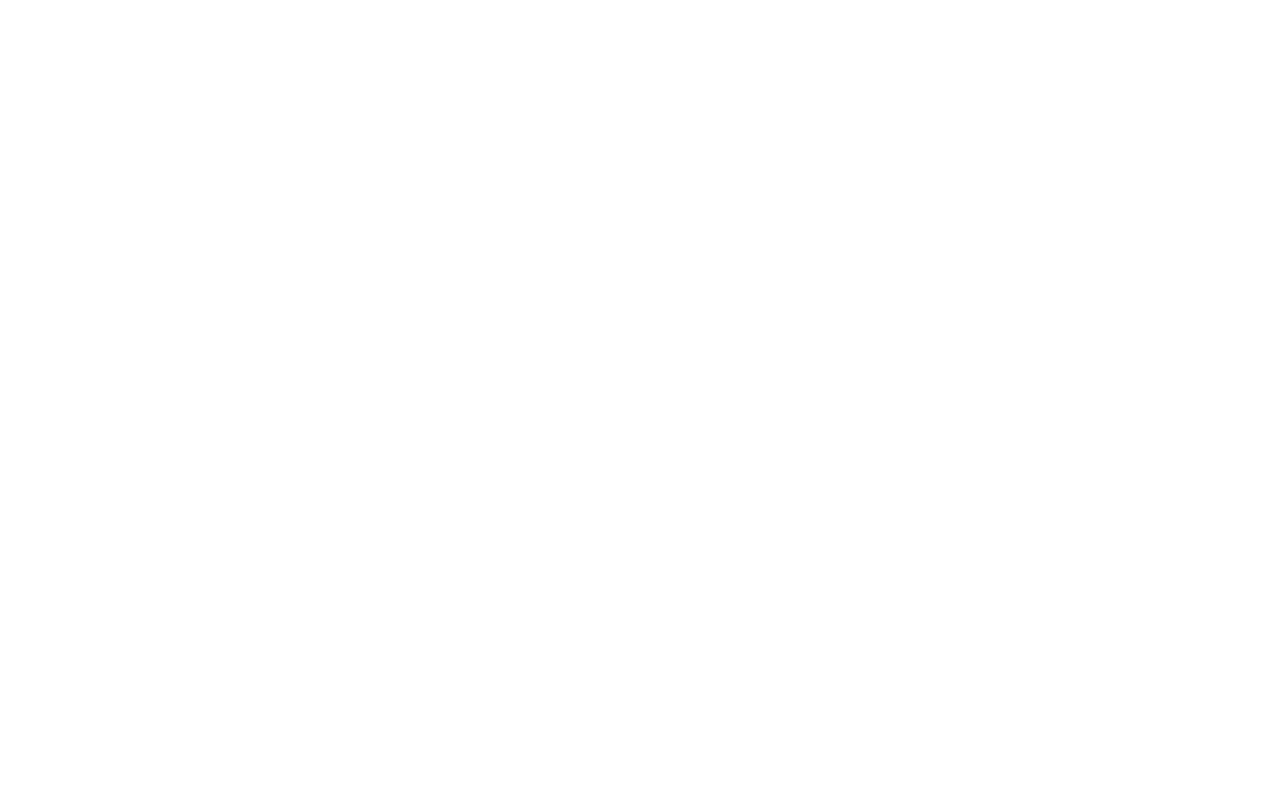
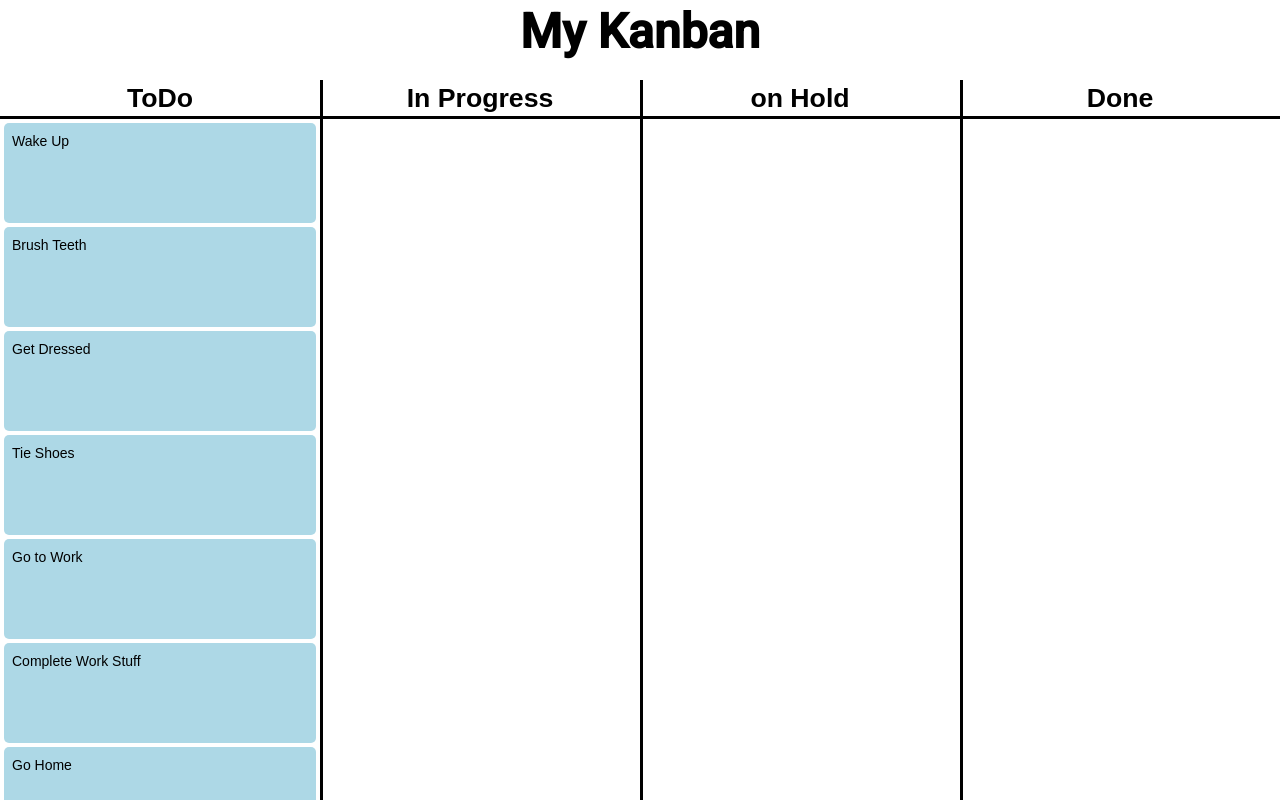
Before and after one commit to tbrowndev/MyKanban, an Angular app: page / in a window 1280 px wide. Shown: the top 800 px of the page. Built offline with nearby package versions, Linux system fonts and the light colour scheme.

Commit message:
added board and drag drop functionality

```diff
--- a/angular.json
+++ b/angular.json
@@ -23,6 +23,7 @@
               "src/assets"
             ],
             "styles": [
+              "./node_modules/@angular/material/prebuilt-themes/pink-bluegrey.css",
               "src/styles.css"
             ],
             "scripts": []
@@ -90,6 +91,7 @@
               "src/assets"
             ],
             "styles": [
+              "./node_modules/@angular/material/prebuilt-themes/pink-bluegrey.css",
               "src/styles.css"
             ],
             "scripts": []
--- a/package.json
+++ b/package.json
@@ -11,10 +11,12 @@
   "private": true,
   "dependencies": {
     "@angular/animations": "^14.2.0",
+    "@angular/cdk": "^14.2.5",
     "@angular/common": "^14.2.0",
     "@angular/compiler": "^14.2.0",
     "@angular/core": "^14.2.0",
     "@angular/forms": "^14.2.0",
+    "@angular/material": "^14.2.5",
     "@angular/platform-browser": "^14.2.0",
     "@angular/platform-browser-dynamic": "^14.2.0",
     "@angular/router": "^14.2.0",
--- a/src/app/app.component.css
+++ b/src/app/app.component.css
@@ -0,0 +1,75 @@
+.container {
+    width: 100vw;
+    height: 100vh;
+}
+
+.title-container {
+    text-align: center;
+    padding: 16px;
+}
+
+.title {
+    font-size: 36pt;
+    font-weight: bold;
+}
+
+.kanban-container {
+    width: 100%;
+    display: grid;
+    grid-template-columns: 1fr 1fr 1fr 1fr;
+}
+
+.kanban-container > .kanban-column:not(:last-child) {
+    border-right: 3px solid black;
+}
+
+.kanban-column {
+    width: 100%;
+    height: 100vh;
+}
+
+.kanban-column-title {
+    font-size: 20pt;
+    font-weight: bold;
+    text-align: center;
+    border-bottom: 3px solid black;
+    padding: 8px;
+}
+
+.kanban-column-content {
+    height: 100vh;
+    cursor:text;
+    display: block
+}
+
+.kanban-item {
+    min-height: 100px;
+    max-height: fit-content;
+    background-color: lightblue;
+    margin: 4px;
+    padding: 8px;
+    border-radius: 5px;
+    cursor: move;
+    box-sizing: border-box;
+}
+
+/* Drag Drop Styling*/
+.cdk-drag-preview {
+    box-sizing: border-box;
+    border-radius: 5px;
+    box-shadow: 0 5px 5px -3px rgba(0, 0, 0, 0.2),
+                0 8px 10px 1px rgba(0, 0, 0, 0.14),
+                0 3px 14px 2px rgba(0, 0, 0, 0.12);
+}
+
+.cdk-drag-placeholder {
+    opacity: 0;
+}
+
+.cdk-drag-animating {
+    transition: transform 250ms cubic-bezier(0, 0, 0.2, 1);
+}
+
+.kanban-column .cdk-drop-list-dragging .kanban-item:not(.cdk-drag-placeholder) {
+    transition: transform 250ms cubic-bezier(0, 0, 0.2, 1);
+}
--- a/src/app/app.component.html
+++ b/src/app/app.component.html
@@ -0,0 +1,41 @@
+<div class="container">
+    <div class="title-container">
+        <h1 class="title">My Kanban</h1>
+    </div>
+
+    <div class="kanban-container" cdkDropListGroup>
+        <div class="kanban-column">
+            <div class="kanban-column-title">ToDo</div>
+            <div class="kanban-column-content" (click)="handleColumnClick($event)" cdkDropList [cdkDropListData]="todo" (cdkDropListDropped)="handleDrop($event)">
+                <div class="kanban-item" *ngFor="let item of todo" cdkDrag>
+                    {{item}}
+                </div>
+            </div>
+        </div>
+        <div class="kanban-column">
+            <div class="kanban-column-title">In Progress</div>
+            <div class="kanban-column-content" cdkDropList [cdkDropListData]="inProgress" (cdkDropListDropped)="handleDrop($event)">
+                <div class="kanban-item" *ngFor="let item of inProgress" cdkDrag>
+                    {{item}}
+                </div>
+            </div>
+        </div>
+        <div class="kanban-column">
+            <div class="kanban-column-title">on Hold</div>
+            <div class="kanban-column-content" cdkDropList [cdkDropListData]="onHold" (cdkDropListDropped)="handleDrop($event)">
+                <div class="kanban-item" *ngFor="let item of onHold" cdkDrag>
+                    {{item}}
+                </div>
+            </div>
+        </div>
+        <div class="kanban-column">
+            <div class="kanban-column-title">Done</div>
+            <div class="kanban-column-content" cdkDropList [cdkDropListData]="done" (cdkDropListDropped)="handleDrop($event)">
+                <div class="kanban-item" *ngFor="let item of done" cdkDrag>
+                    {{item}}
+                </div>
+            </div>
+        </div>
+    </div>
+
+</div>
--- a/src/app/app.component.ts
+++ b/src/app/app.component.ts
@@ -1,4 +1,5 @@
 import { Component } from '@angular/core';
+import { moveItemInArray, transferArrayItem} from '@angular/cdk/drag-drop';
 
 @Component({
   selector: 'app-root',
@@ -6,5 +7,33 @@
   styleUrls: ['./app.component.css']
 })
 export class AppComponent {
-  title = 'MyKanban';
+
+  todo = [
+    'Wake Up',
+    'Brush Teeth',
+    'Get Dressed',
+    'Tie Shoes',
+    'Go to Work',
+    'Complete Work Stuff',
+    'Go Home',
+    'Get ready for bed',
+    'Go to bed'
+  ];
+
+  inProgress = [];
+  onHold = [];
+  done = [];
+
+  handleColumnClick(event: any) {
+    if (event.target !== event.currentTarget) return;
+    console.log('New ToDo for board')
+  }
+
+  handleDrop(event: any) {
+    if (event.previousContainer === event.container) {
+      moveItemInArray(event.container.data, event.previousIndex, event.currentIndex);
+    } else {
+      transferArrayItem(event.previousContainer.data, event.container.data, event.previousIndex, event.currentIndex);
+    }
+  }
 }
--- a/src/app/app.module.ts
+++ b/src/app/app.module.ts
@@ -1,14 +1,18 @@
 import { NgModule } from '@angular/core';
 import { BrowserModule } from '@angular/platform-browser';
+import { DragDropModule } from '@angular/cdk/drag-drop';
 
 import { AppComponent } from './app.component';
+import { BrowserAnimationsModule } from '@angular/platform-browser/animations';
 
 @NgModule({
   declarations: [
     AppComponent
   ],
   imports: [
-    BrowserModule
+    BrowserModule,
+    BrowserAnimationsModule,
+    DragDropModule,
   ],
   providers: [],
   bootstrap: [AppComponent]
--- a/src/index.html
+++ b/src/index.html
@@ -6,8 +6,11 @@
   <base href="/">
   <meta name="viewport" content="width=device-width, initial-scale=1">
   <link rel="icon" type="image/x-icon" href="favicon.ico">
+  <link rel="preconnect" href="https://fonts.gstatic.com">
+  <link href="https://fonts.googleapis.com/css2?family=Roboto:wght@300;400;500&display=swap" rel="stylesheet">
+  <link href="https://fonts.googleapis.com/icon?family=Material+Icons" rel="stylesheet">
 </head>
-<body>
+<body class="mat-typography">
   <app-root></app-root>
 </body>
 </html>
--- a/src/styles.css
+++ b/src/styles.css
@@ -1 +1,7 @@
 /* You can add global styles to this file, and also import other style files */
+
+* {
+    font-family: sans-serif, Verdana;
+}
+html, body { height: 100%; }
+body { margin: 0; font-family: Roboto, "Helvetica Neue", sans-serif; }
```
Also changed, not shown: 1 other file (tests, documents, lock files or other folders).
